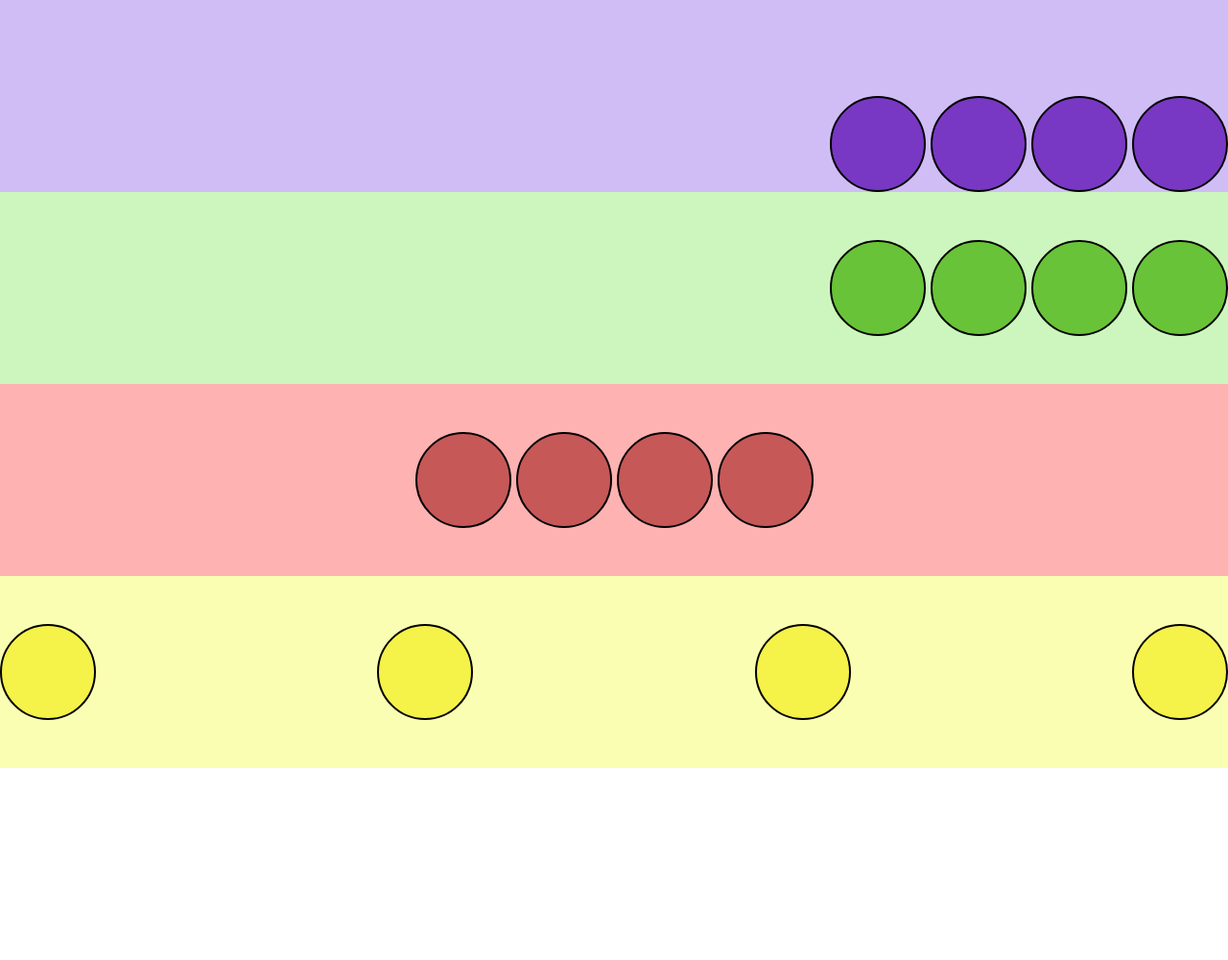
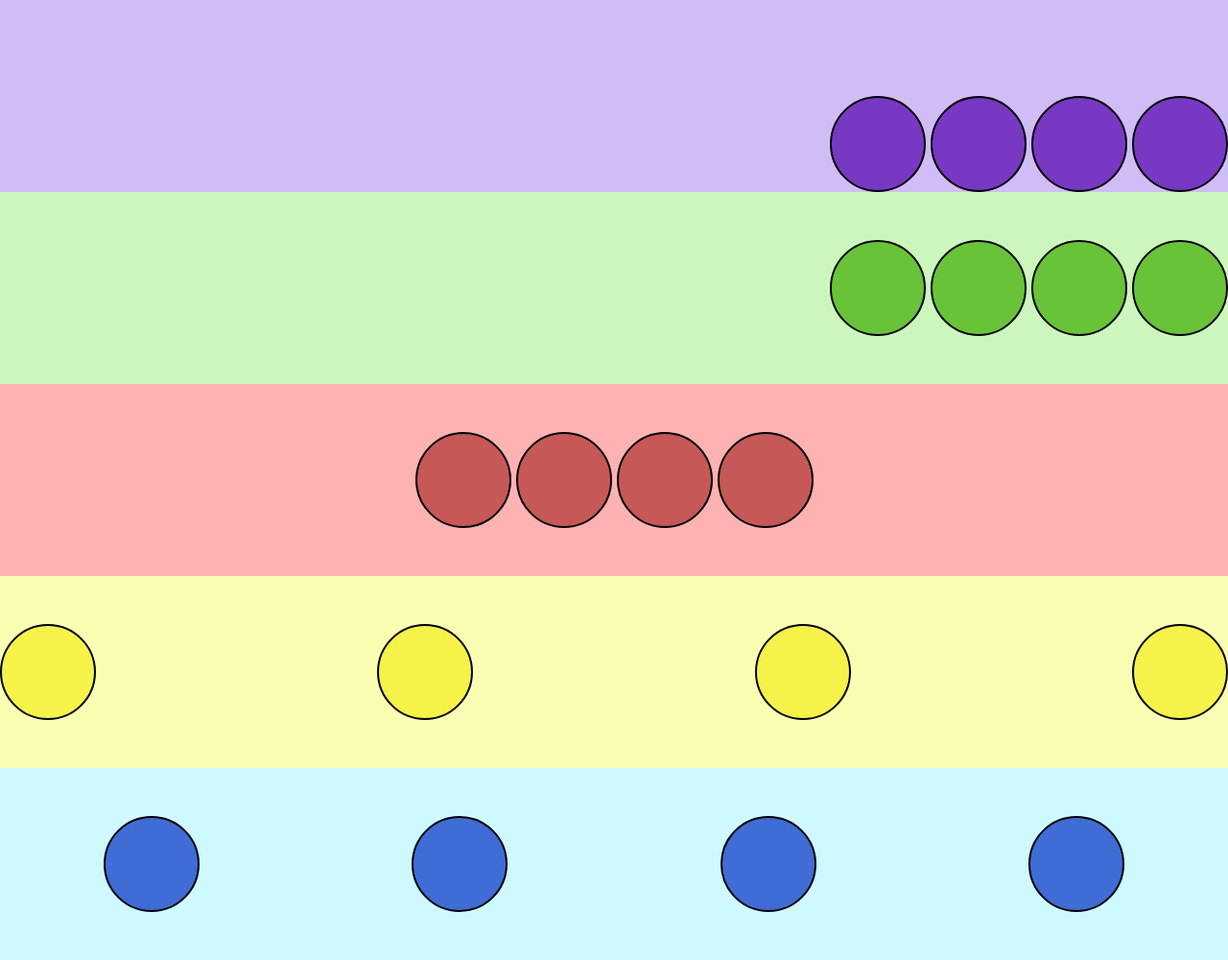
Before and after one commit to Fernanda8234/Flex, a plain HTML site: page index.html in a window 1280 px wide. Shown: the whole page at 96% size. Before the commit the page ends 800 px from the top, so only its background shows below. Drawn offline with Linux system fonts and the light colour scheme.

Commit message:
circulos azul criados

```diff
--- a/index.html
+++ b/index.html
@@ -34,6 +34,12 @@
             <div></div>
             <div></div>
         </div>
+        <div class="azul">
+            <div></div>
+            <div></div>
+            <div></div>
+            <div></div>
+        </div>
     </main>
 </body>
 
--- a/style.css
+++ b/style.css
@@ -80,3 +80,21 @@ li {
     border: 2px solid black;
     border-radius: 50%;
 }
+.azul {
+    width: 100vw;
+    height: 200px;
+    background-color: rgb(206, 250, 255);
+    display: flex;
+    justify-content: space-around;
+    align-items: center;
+    gap: 5px;
+    display: flex;
+}
+
+.azul div {
+    width: 100px;
+    height: 100px;
+    background-color: rgb(63, 108, 213);
+    border: 2px solid black;
+    border-radius: 50%;
+}
```
